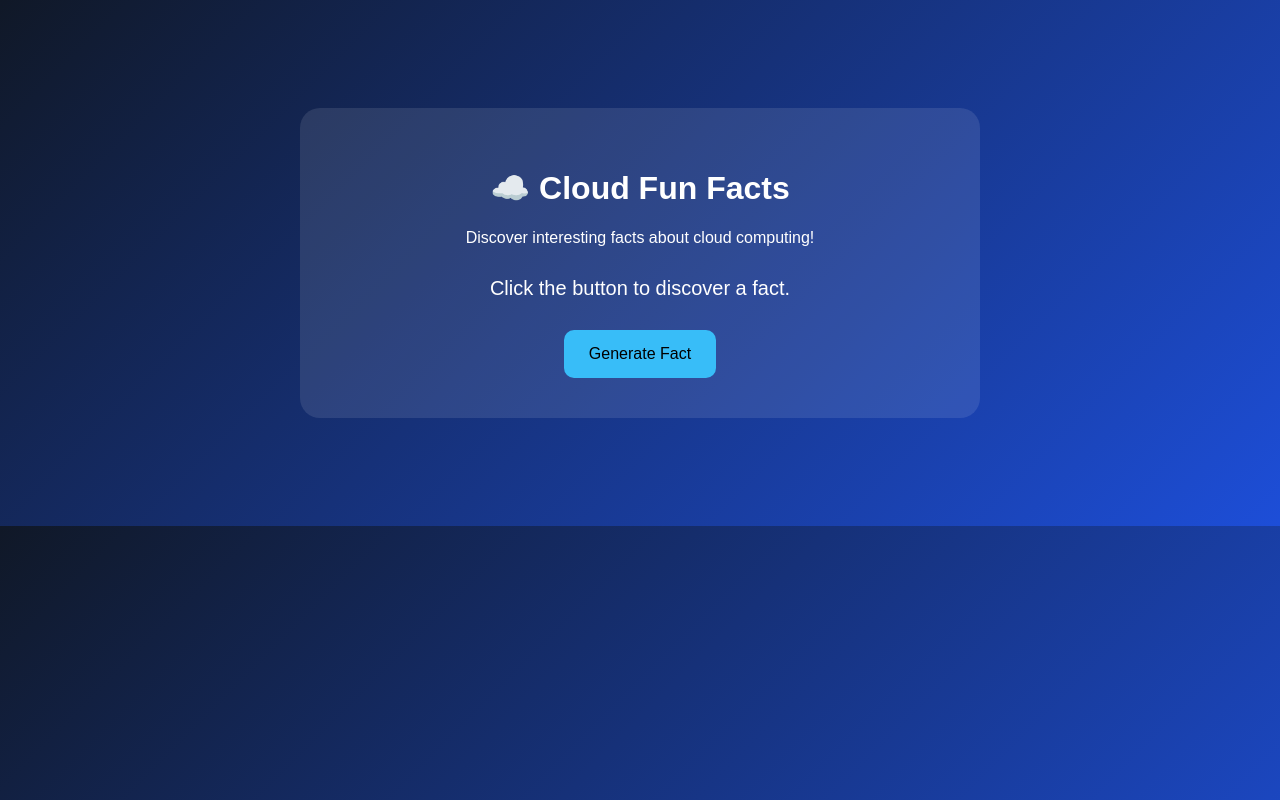
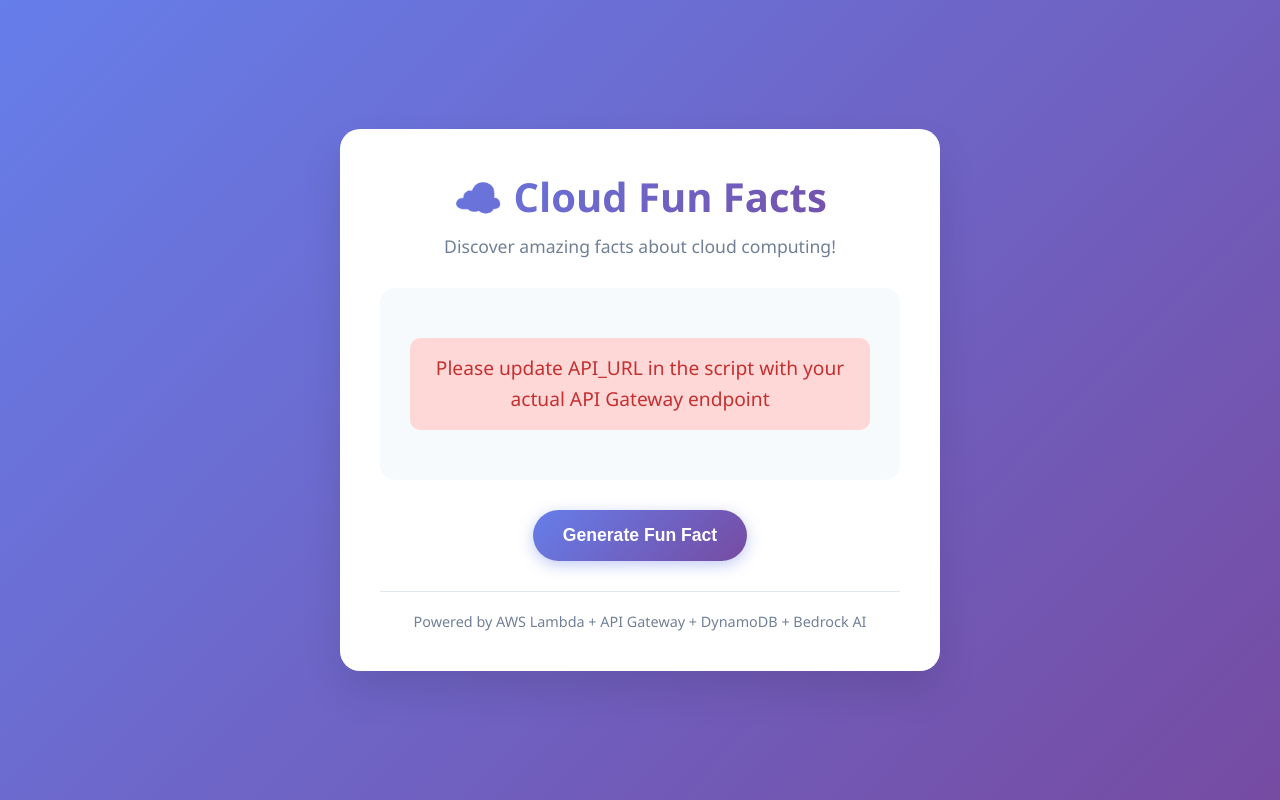
Before and after one commit to nsanyu28/FunFact-Project, a plain HTML site: page index.html in a window 1280 px wide. Drawn offline with Linux system fonts and the light colour scheme.

Commit message:
new update

```diff
--- a/index.html
+++ b/index.html
@@ -1,67 +1,184 @@
 <!DOCTYPE html>
-<html>
+<html lang="en">
 <head>
-    <title>Cloud Fun Facts</title>
+    <meta charset="UTF-8">
+    <meta name="viewport" content="width=device-width, initial-scale=1.0">
+    <title>Cloud Fun Facts Generator</title>
     <style>
+        * {
+            margin: 0;
+            padding: 0;
+            box-sizing: border-box;
+        }
+
         body {
-            font-family: Arial, sans-serif;
-            background: linear-gradient(135deg, #101827, #1d4ed8);
-            color: white;
-            text-align: center;
-            padding: 100px 20px;
+            font-family: 'Segoe UI', Tahoma, Geneva, Verdana, sans-serif;
+            background: linear-gradient(135deg, #667eea 0%, #764ba2 100%);
+            min-height: 100vh;
+            display: flex;
+            align-items: center;
+            justify-content: center;
+            padding: 20px;
         }
 
         .container {
+            background: white;
+            border-radius: 20px;
+            box-shadow: 0 20px 40px rgba(0, 0, 0, 0.1);
+            padding: 40px;
             max-width: 600px;
-            margin: auto;
-            padding: 40px;
-            background: rgba(255,255,255,0.1);
-            border-radius: 20px;
+            width: 100%;
+            text-align: center;
         }
 
-        button {
-            padding: 15px 25px;
-            background: #38bdf8;
-            border: none;
-            border-radius: 10px;
-            cursor: pointer;
-            font-size: 16px;
+        .title {
+            font-size: 2.5rem;
+            color: #2d3748;
+            margin-bottom: 10px;
+            background: linear-gradient(135deg, #667eea, #764ba2);
+            -webkit-background-clip: text;
+            -webkit-text-fill-color: transparent;
         }
 
-        #fact {
+        .subtitle {
+            font-size: 1.1rem;
+            color: #718096;
+            margin-bottom: 30px;
+        }
+
+        .fact-box {
+            background: #f7fafc;
+            border-radius: 15px;
+            padding: 30px;
             margin: 30px 0;
-            font-size: 20px;
+            min-height: 120px;
+            display: flex;
+            align-items: center;
+            justify-content: center;
+        }
+
+        .fact-text {
+            font-size: 1.2rem;
+            line-height: 1.6;
+            color: #2d3748;
+        }
+
+        .loading {
+            color: #667eea;
+            font-style: italic;
+        }
+
+        .generate-btn {
+            background: linear-gradient(135deg, #667eea 0%, #764ba2 100%);
+            color: white;
+            border: none;
+            padding: 15px 30px;
+            font-size: 1.1rem;
+            font-weight: 600;
+            border-radius: 50px;
+            cursor: pointer;
+            transition: transform 0.2s ease;
+            box-shadow: 0 4px 15px rgba(102, 126, 234, 0.4);
+        }
+
+        .generate-btn:hover {
+            transform: translateY(-2px);
+        }
+
+        .generate-btn:disabled {
+            opacity: 0.7;
+            cursor: not-allowed;
+            transform: none;
+        }
+
+        .tech-info {
+            margin-top: 30px;
+            padding-top: 20px;
+            border-top: 1px solid #e2e8f0;
+            font-size: 0.9rem;
+            color: #718096;
+        }
+
+        .error {
+            background: #fed7d7;
+            color: #c53030;
+            padding: 15px;
+            border-radius: 10px;
+            margin: 20px 0;
+        }
+
+        @media (max-width: 640px) {
+            .container {
+                padding: 30px 20px;
+            }
+            .title {
+                font-size: 2rem;
+            }
+            .fact-text {
+                font-size: 1.1rem;
+            }
         }
     </style>
 </head>
 <body>
+    <div class="container">
+        <h1 class="title">☁️ Cloud Fun Facts</h1>
+        <p class="subtitle">Discover amazing facts about cloud computing!</p>
 
-<div class="container">
-    <h1>☁️ Cloud Fun Facts</h1>
-    <p>Discover interesting facts about cloud computing!</p>
+        <div class="fact-box">
+            <p class="fact-text" id="factText">Click the button below to get a fun cloud fact!</p>
+        </div>
 
-    <div id="fact">Click the button to discover a fact.</div>
+        <button class="generate-btn" id="generateBtn" onclick="getFact()">
+            Generate Fun Fact
+        </button>
 
-    <button onclick="getFact()">Generate Fact</button>
+        <div class="tech-info">
+            Powered by AWS Lambda + API Gateway + DynamoDB + Bedrock AI
+        </div>
     </div>
 
     <script>
+        // 👇 REPLACE THIS WITH YOUR ACTUAL API ENDPOINT
+        const API_URL = 'https://YOUR-API-ID.execute-api.us-east-1.amazonaws.com/funfact';
+
         async function getFact() {
-    const factElement = document.getElementById("fact");
-    factElement.innerHTML = "Loading...";
+            const btn = document.getElementById('generateBtn');
+            const factText = document.getElementById('factText');
+
+            // Show loading
+            btn.disabled = true;
+            btn.textContent = 'Loading...';
+            factText.textContent = 'Getting your fact...';
+            factText.className = 'fact-text loading';
 
             try {
-        const response = await fetch(
-            "YOUR_API_URL/funfact"
-        );
+                // Call your API
+                const response = await fetch(API_URL);
+                const data = await response.json();
 
-        const data = await response.json();
-        factElement.innerHTML = data.fact;
+                // Show the fact
+                factText.textContent = data.fact;
+                factText.className = 'fact-text';
+
             } catch (error) {
-        factElement.innerHTML = "Unable to load fact.";
+                // Show error
+                factText.innerHTML = '<div class="error">Could not fetch fact. Check your API endpoint!</div>';
+                console.error('Error:', error);
             }
+
+            // Reset button
+            btn.disabled = false;
+            btn.textContent = 'Generate Another Fact';
         }
+
+        // Check if API is configured
+        window.onload = function() {
+            if (API_URL.includes('YOUR-API-ID')) {
+                document.getElementById('factText').innerHTML =
+                    '<div class="error">Please update API_URL in the script with your actual API Gateway endpoint</div>';
+            }
+        };
     </script>
-
 </body>
 </html>
```
Lines whose indentation alone changed are shown as unchanged.
